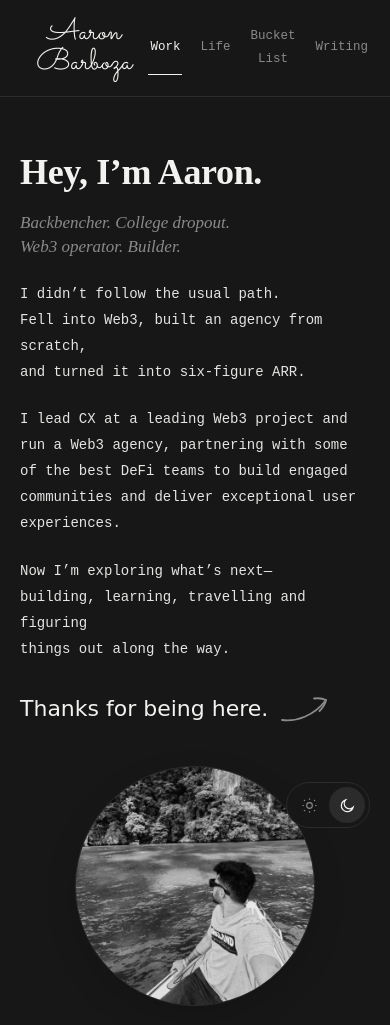
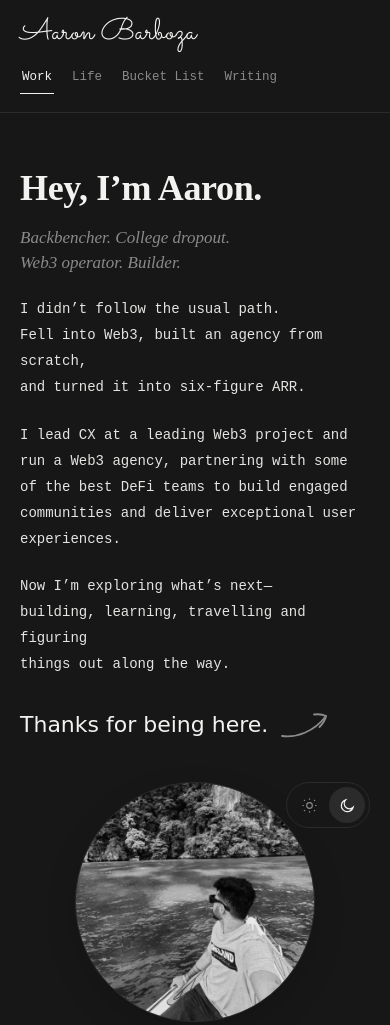
Before and after one commit to ARONBARBOZA/aaron.exe, a plain HTML site: page index.html in a window 390 px wide. Shown: the top 1025 px of the page. Drawn offline with Linux system fonts and the light colour scheme.

Commit message:
Enhance responsive design for header and navigation in mobile view

```diff
--- a/css/style.css
+++ b/css/style.css
@@ -557,13 +557,15 @@ footer{
 @media (max-width: 600px){
   body{ font-size: 14px; }
   header{
+    flex-wrap: wrap;
+    row-gap: 14px;
     padding: 18px 20px;
     padding-top: max(18px, env(safe-area-inset-top));
     padding-left: max(20px, env(safe-area-inset-left));
     padding-right: max(20px, env(safe-area-inset-right));
   }
   .logo{ font-size: 30px; }
-  nav{ gap: 16px; }
+  nav{ width: 100%; gap: 16px; flex-wrap: wrap; }
   .nav-tab{ font-size: 12.5px; }
   .page-wrap{ padding: 56px 20px 60px; padding-left: max(20px, env(safe-area-inset-left)); padding-right: max(20px, env(safe-area-inset-right)); }
   .hero-title{ font-size: 36px; }
```
